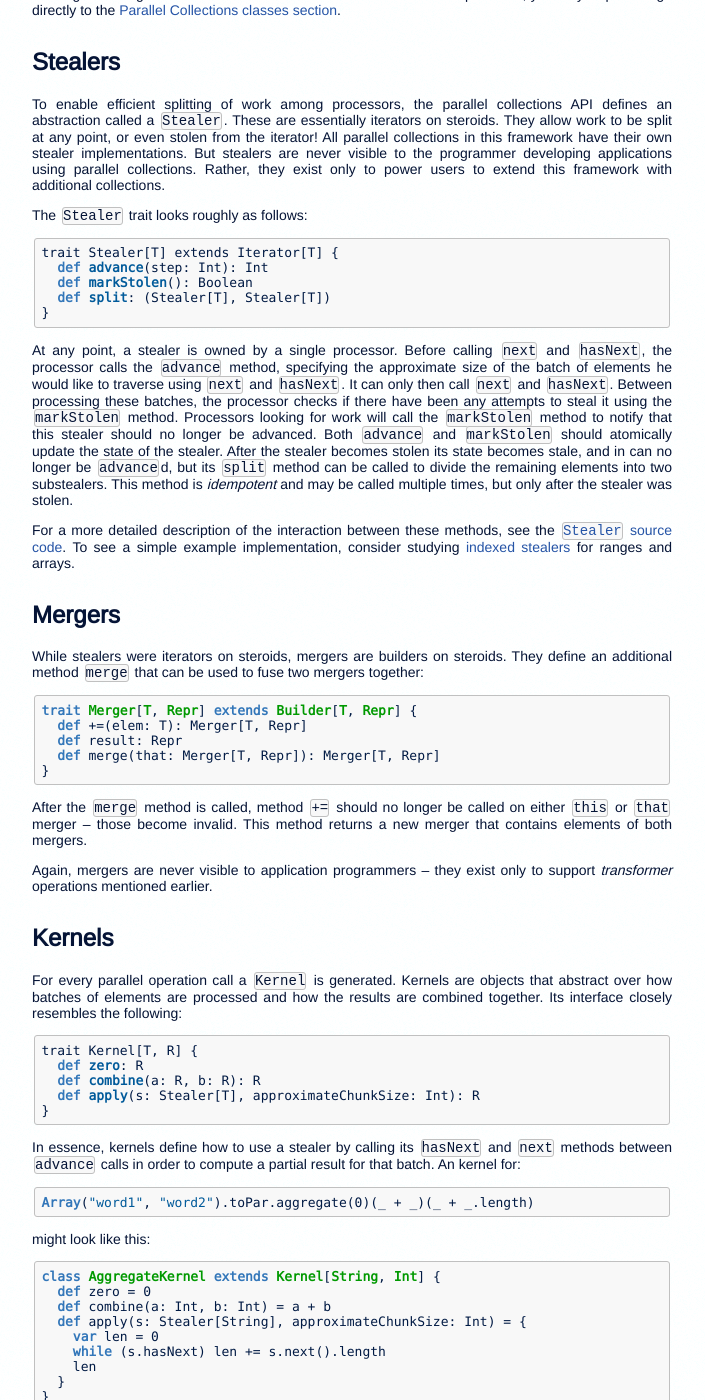
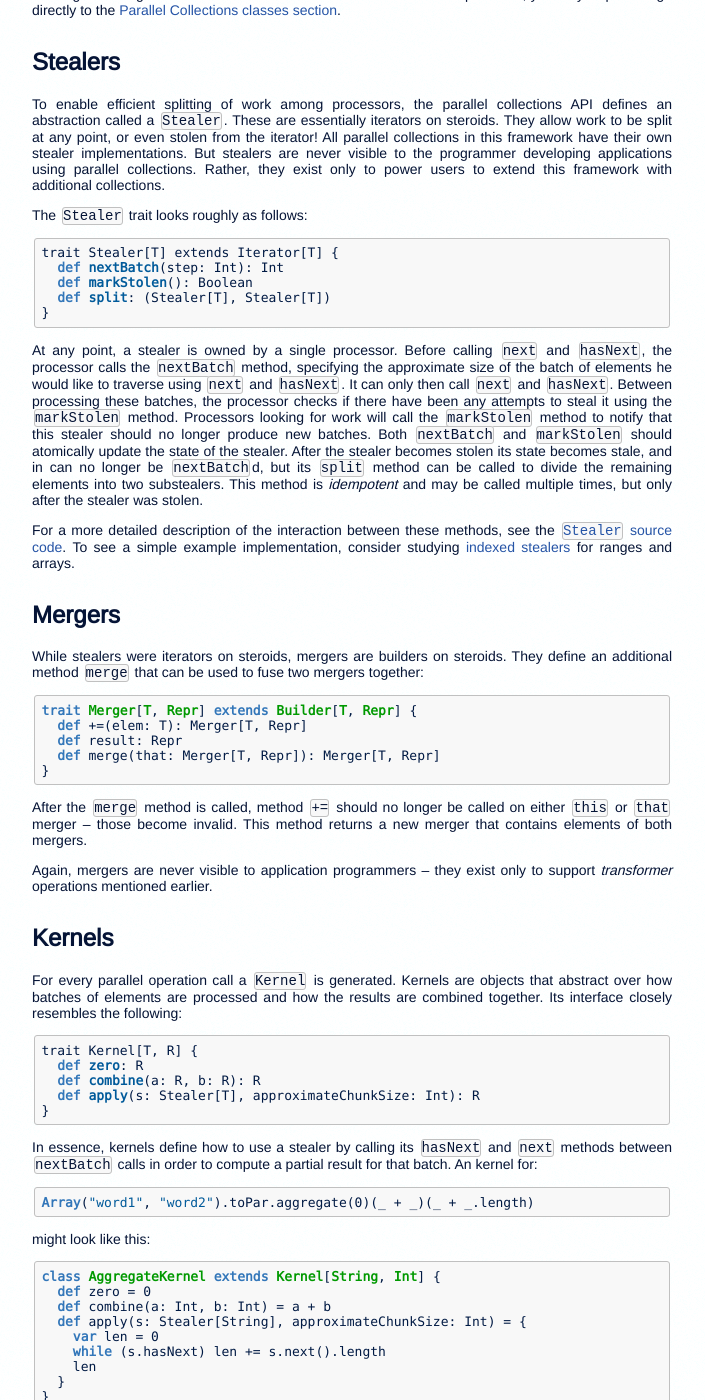
Before and after one commit to scala-blitz/scala-blitz.github.com, a Jekyll site: the page built from home/documentation/design.md, in a window 1280 px wide and 1400 px high, scrolled down 1761 px. Shown: the whole window, without its empty margins (138-843 px from the left). Built offline with Jekyll 4.4.1, drawn with Linux system fonts in a browser that asks for light colours.

Commit message:
Rename 'advance' -> 'nextBatch'

```diff
--- a/home/documentation/design.md
+++ b/home/documentation/design.md
@@ -129,22 +129,22 @@ Rather, they exist only to power users to extend this framework with additional
 The `Stealer` trait looks roughly as follows:
 
     trait Stealer[T] extends Iterator[T] {
-      def advance(step: Int): Int
+      def nextBatch(step: Int): Int
       def markStolen(): Boolean
       def split: (Stealer[T], Stealer[T])
     }
 
 At any point, a stealer is owned by a single processor.
-Before calling `next` and `hasNext`, the processor calls the `advance` method,
+Before calling `next` and `hasNext`, the processor calls the `nextBatch` method,
 specifying the approximate size of the batch of elements he would like to traverse using `next` and `hasNext`.
 It can only then call `next` and `hasNext`.
 Between processing these batches, the processor checks if there have been any attempts
 to steal it using the `markStolen` method.
 Processors looking for work will call the `markStolen` method to notify that this stealer
-should no longer be advanced.
-Both `advance` and `markStolen` should atomically update the state of the stealer.
+should no longer produce new batches.
+Both `nextBatch` and `markStolen` should atomically update the state of the stealer.
 After the stealer becomes stolen
-its state becomes stale, and in can no longer be `advance`d,
+its state becomes stale, and in can no longer be `nextBatch`d,
 but its `split` method can be called to divide the remaining elements
 into two substealers.
 This method is *idempotent* and may be called multiple times,
@@ -189,7 +189,7 @@ Its interface closely resembles the following:
     }
 
 In essence, kernels define how to use a stealer by calling its
-`hasNext` and `next` methods between `advance` calls in order
+`hasNext` and `next` methods between `nextBatch` calls in order
 to compute a partial result for that batch.
 An kernel for:
 
```
